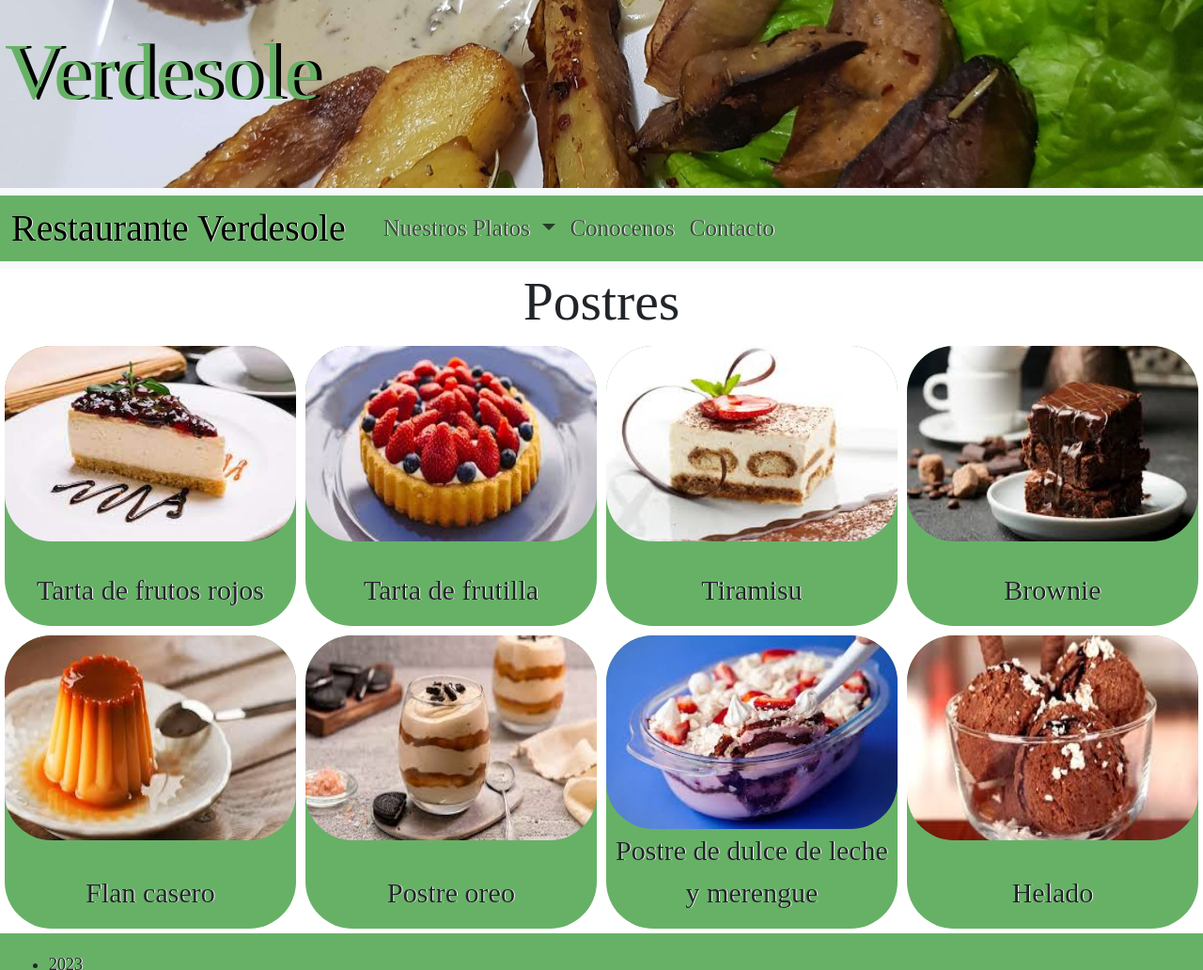
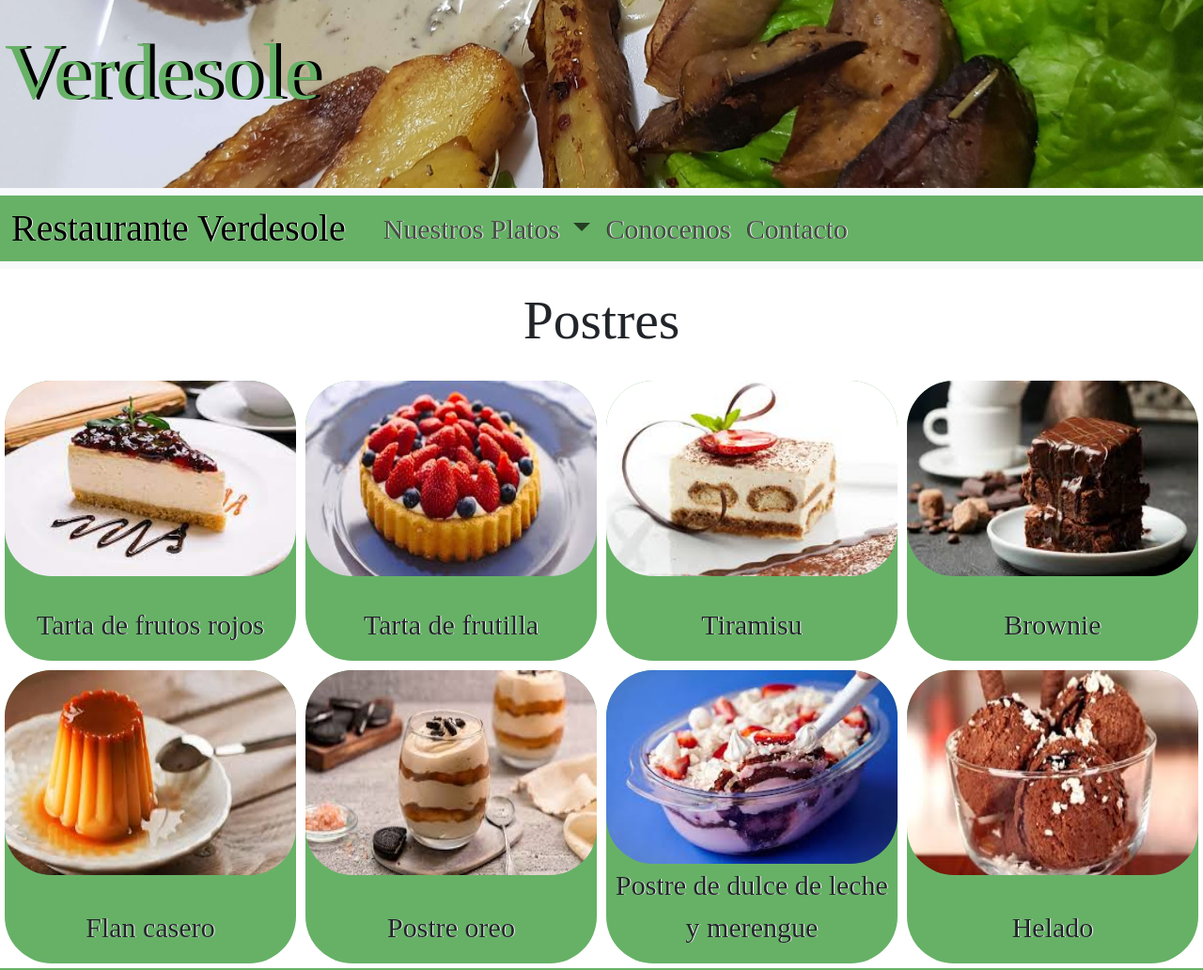
Before and after one commit to GastonBF/PreEntregaGastonFantuzzi, a website: page postres.html in a window 1280 px wide. Shown: the top 1032 px of the page at 94% size. Drawn offline with nearby package versions, Linux system fonts and the light colour scheme; a web font is replaced by a local one.

Commit message:
Modificaciones Chicas

```diff
--- a/scss/style.scss
+++ b/scss/style.scss
@@ -46,7 +46,13 @@ header.cabecera{
     .navbar-brand{
     font-size: 40px;
     font-family: Pacifico;
-  }
+     }
+    .nav-link{
+      font-size: 30px;
+    }
+    .dropdown-item{
+      font-size: 25px;
+    }
   }
 
   /*Carousell*/
@@ -122,9 +128,10 @@ header.cabecera{
       h2 {
         text-align: center;
         font-family: Pacifico;
+        margin-top: 20px;
+        margin-bottom: 25px;
 
       }
-
       .form-container {
         display: grid;
         grid-template-columns: 1fr 1fr;
```
Also changed, not shown: css/style.css, 1 other file.
